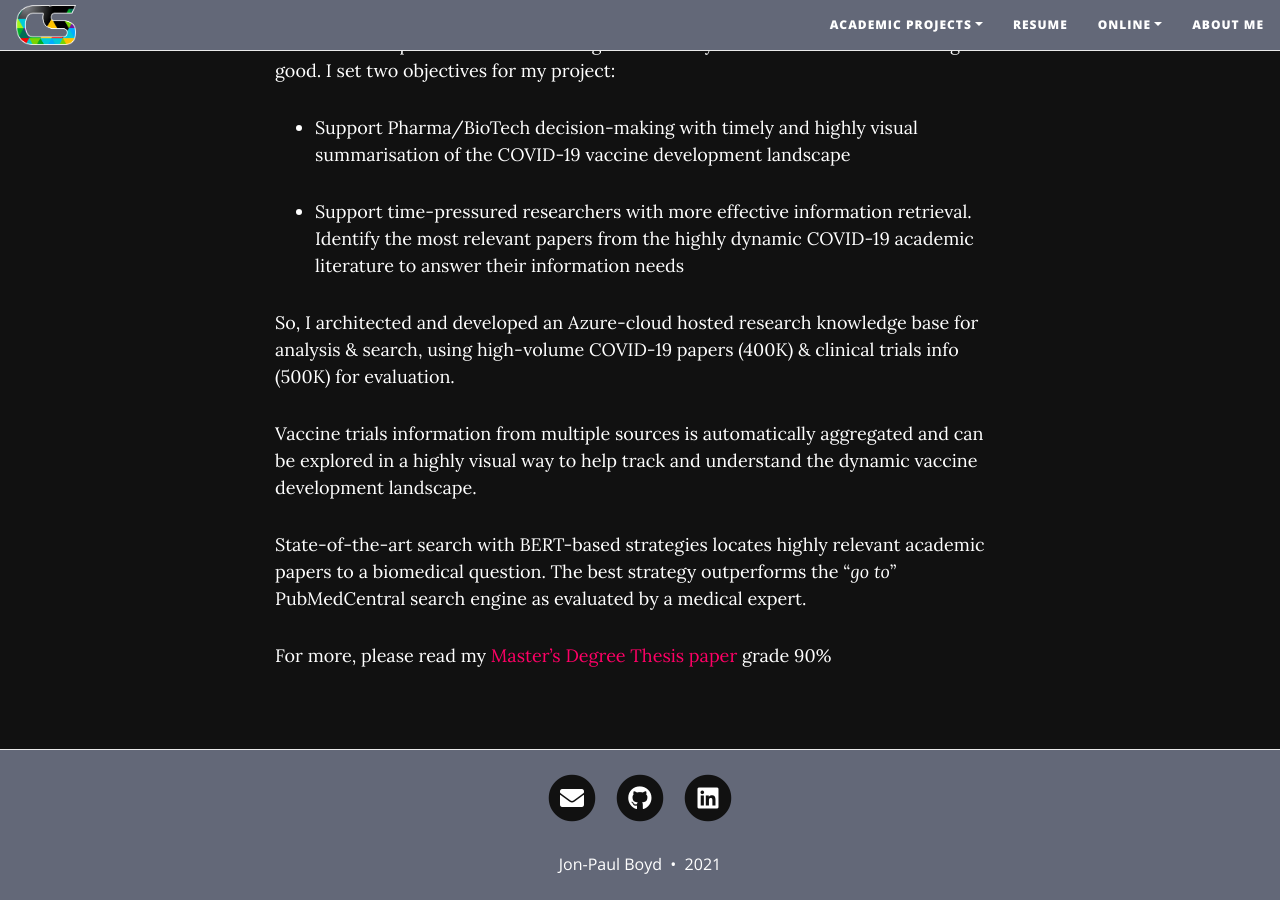
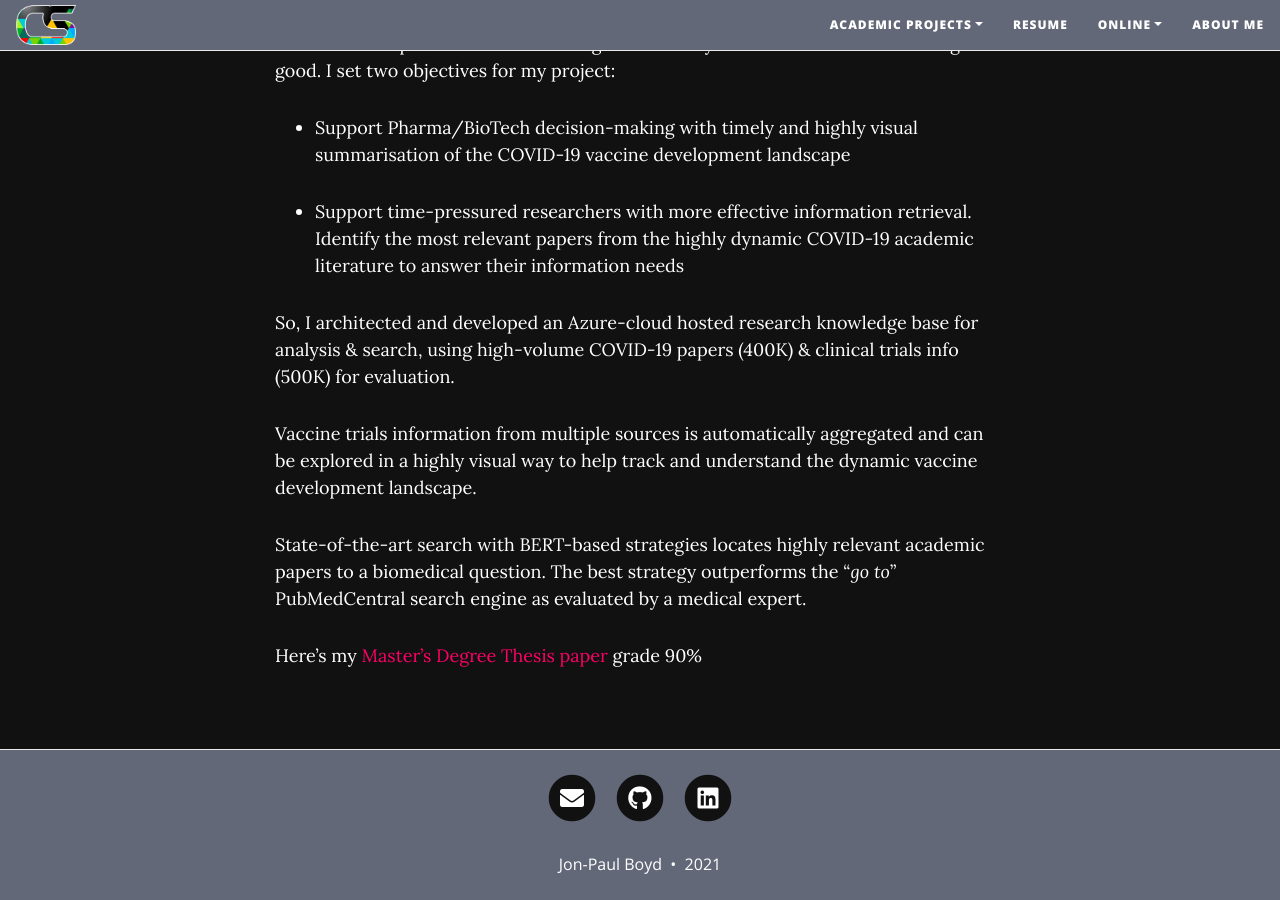
Before and after one commit to corticalstack/corticalstack.github.io, a Jekyll site: the page built from mt.md, in a window 1280 px wide and 900 px high, scrolled down 635 px. Built offline with Jekyll 4.4.1, drawn with Linux system fonts in a browser that asks for light colours; nearby versions of some CDN libraries.

Commit message:
Added thesis

```diff
--- a/mt.md
+++ b/mt.md
@@ -18,6 +18,6 @@
 
 State-of-the-art search with BERT-based strategies locates highly relevant academic papers to a biomedical question. The best strategy outperforms the "*go to*" PubMedCentral search engine as evaluated by a medical expert.
 
-For more, please read my [Master's Degree Thesis paper](https://docs.google.com/viewer?url=https://github.com/corticalstack/corticalstack.github.io/raw/master/docs/project/Jon-Paul Boyd Masters Thesis Report COVID-LEAP state-of-the-art information retrieval.pdf) grade 90%
+Here's my [Master's Degree Thesis paper](https://docs.google.com/viewer?url=https://github.com/corticalstack/corticalstack.github.io/raw/master/docs/project/Jon-Paul Boyd Masters Thesis Report COVID-LEAP state-of-the-art information retrieval.pdf) grade 90%
 
 [](/assets/img/leap solution.png)
```
Also changed, not shown: _posts/2021-06-04-masters-thesis-submitted.md (+1 -1 lines).
